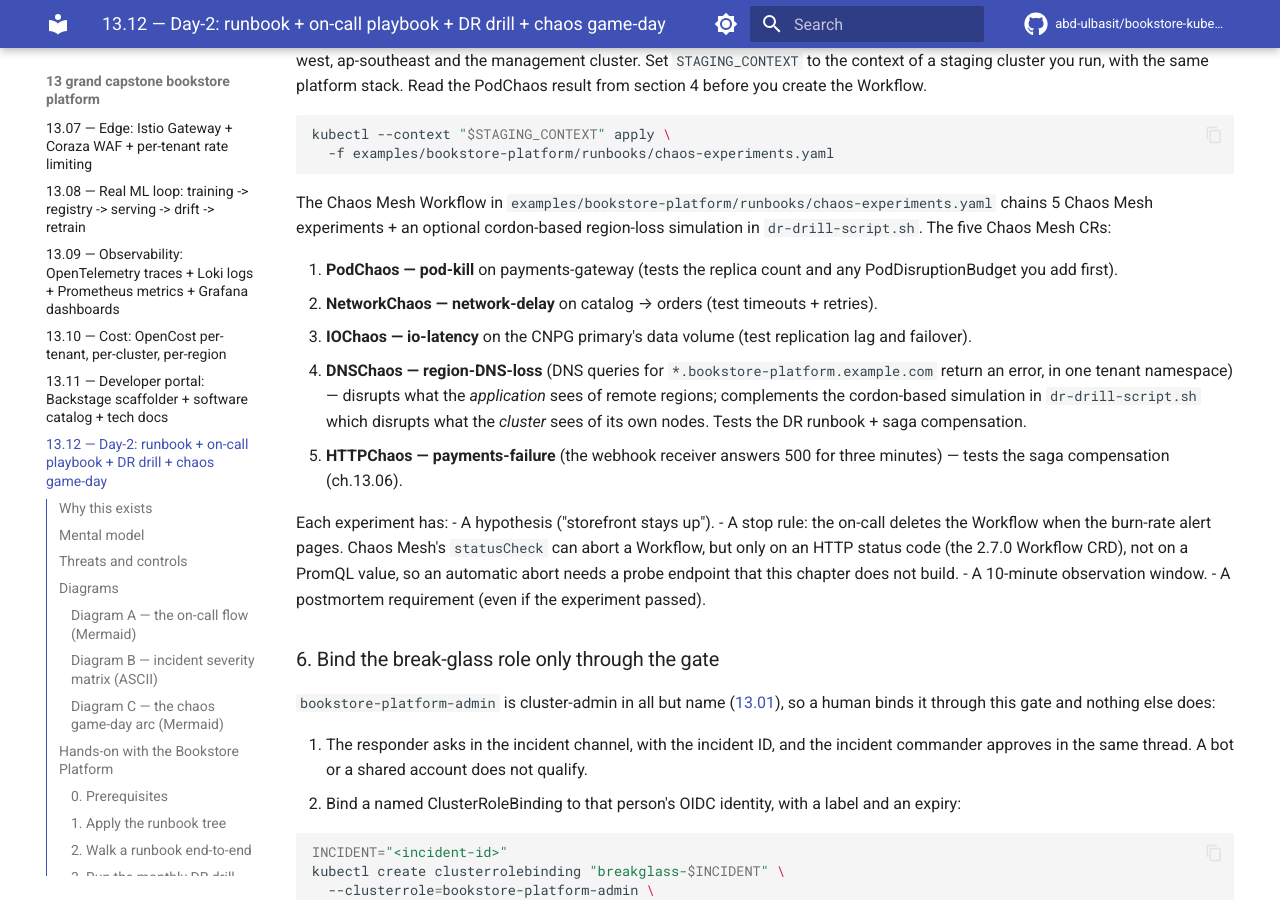
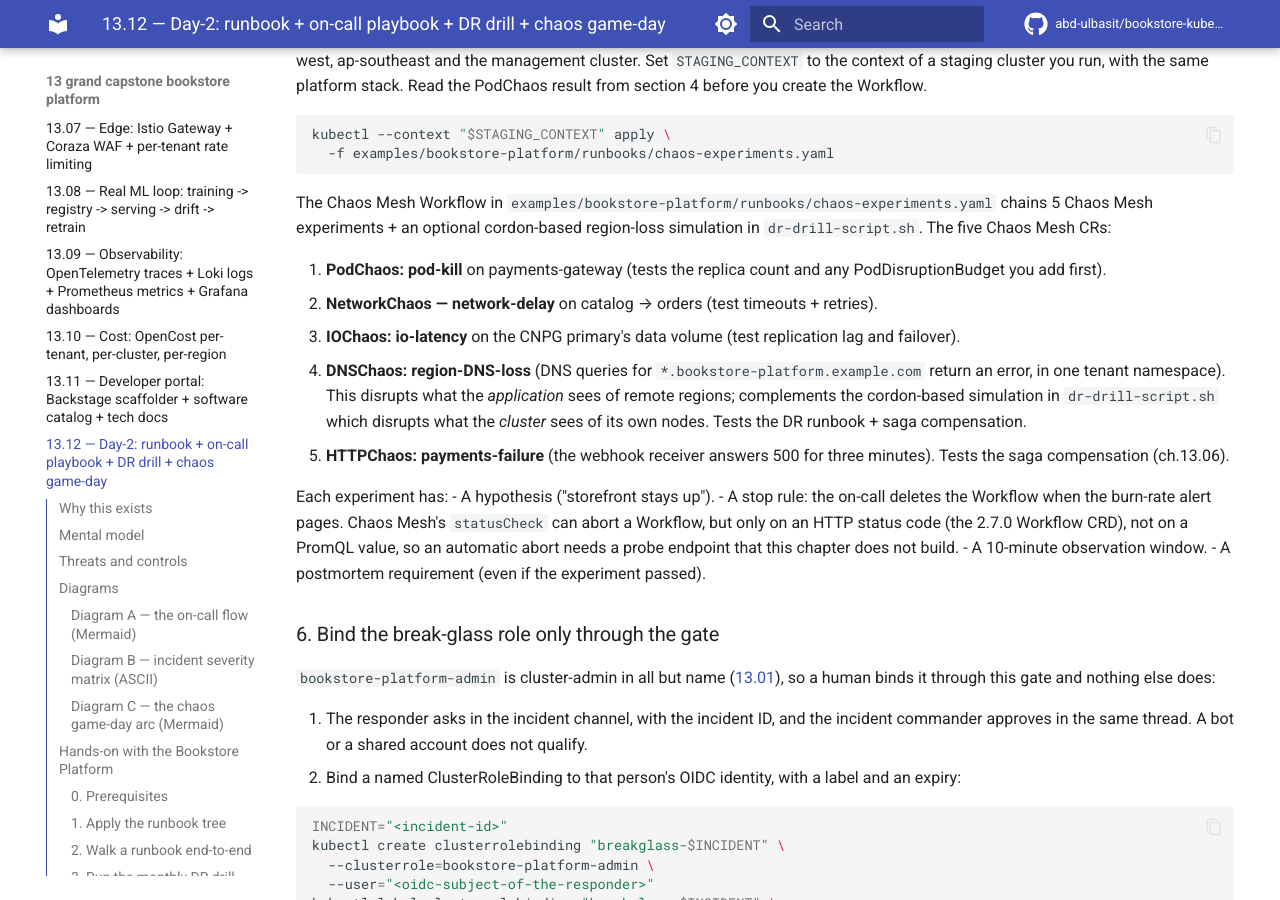
Before and after one commit to abd-ulbasit/bookstore-kubernetes-guide, an MkDocs documentation site: the page built from full-guide/13-grand-capstone-bookstore-platform/12-day-2-runbook-on-call-dr-chaos.md, in a window 1280 px wide and 900 px high, scrolled down 10063 px. Built offline with MkDocs 1.6.1 and Material for MkDocs 9.7.7, drawn with Linux system fonts in a browser that asks for light colours; comment, search, counter and statistics services are not loaded.

Commit message:
13: enforce the Part 13 gates, log it in the changelog, drop em dashes
Add 13-grand-capstone-bookstore-platform/ to the enforced list and a
Part 13 line to the changelog. Replace the em dashes on added lines
with ordinary punctuation.

Co-Authored-By: Claude Haiku 5.5 <noreply@anthropic.com>

```diff
--- a/full-guide/13-grand-capstone-bookstore-platform/12-day-2-runbook-on-call-dr-chaos.md
+++ b/full-guide/13-grand-capstone-bookstore-platform/12-day-2-runbook-on-call-dr-chaos.md
@@ -501,19 +501,19 @@ The Chaos Mesh Workflow in
 5 Chaos Mesh experiments + an optional cordon-based region-loss
 simulation in `dr-drill-script.sh`. The five Chaos Mesh CRs:
 
-1. **PodChaos — pod-kill** on payments-gateway (tests the replica count and
+1. **PodChaos: pod-kill** on payments-gateway (tests the replica count and
    any PodDisruptionBudget you add first).
 2. **NetworkChaos — network-delay** on catalog → orders (test timeouts + retries).
-3. **IOChaos — io-latency** on the CNPG primary's data volume (test
+3. **IOChaos: io-latency** on the CNPG primary's data volume (test
    replication lag and failover).
-4. **DNSChaos — region-DNS-loss** (DNS queries for
+4. **DNSChaos: region-DNS-loss** (DNS queries for
    `*.bookstore-platform.example.com` return an error, in one tenant
-   namespace) — disrupts what the *application* sees of remote
+   namespace). This disrupts what the *application* sees of remote
    regions; complements the cordon-based simulation in
    `dr-drill-script.sh` which disrupts what the *cluster* sees of its
    own nodes. Tests the DR runbook + saga compensation.
-5. **HTTPChaos — payments-failure** (the webhook receiver answers 500 for
-   three minutes) — tests the saga compensation (ch.13.06).
+5. **HTTPChaos: payments-failure** (the webhook receiver answers 500 for
+   three minutes). Tests the saga compensation (ch.13.06).
 
 Each experiment has:
 - A hypothesis ("storefront stays up").
```
Also changed, not shown: CHANGELOG.md (+5 -0 lines), full-guide/13-grand-capstone-bookstore-platform/03-multi-region-active-active.md (+5 -5 lines), full-guide/13-grand-capstone-bookstore-platform/11-backstage-developer-portal-idp.md (+3 -3 lines), full-guide/examples/bookstore-platform/edge/README.md (+6 -6 lines), full-guide/examples/bookstore-platform/runbooks/chaos-gameday.md (+1 -1 lines), 1 other file.
